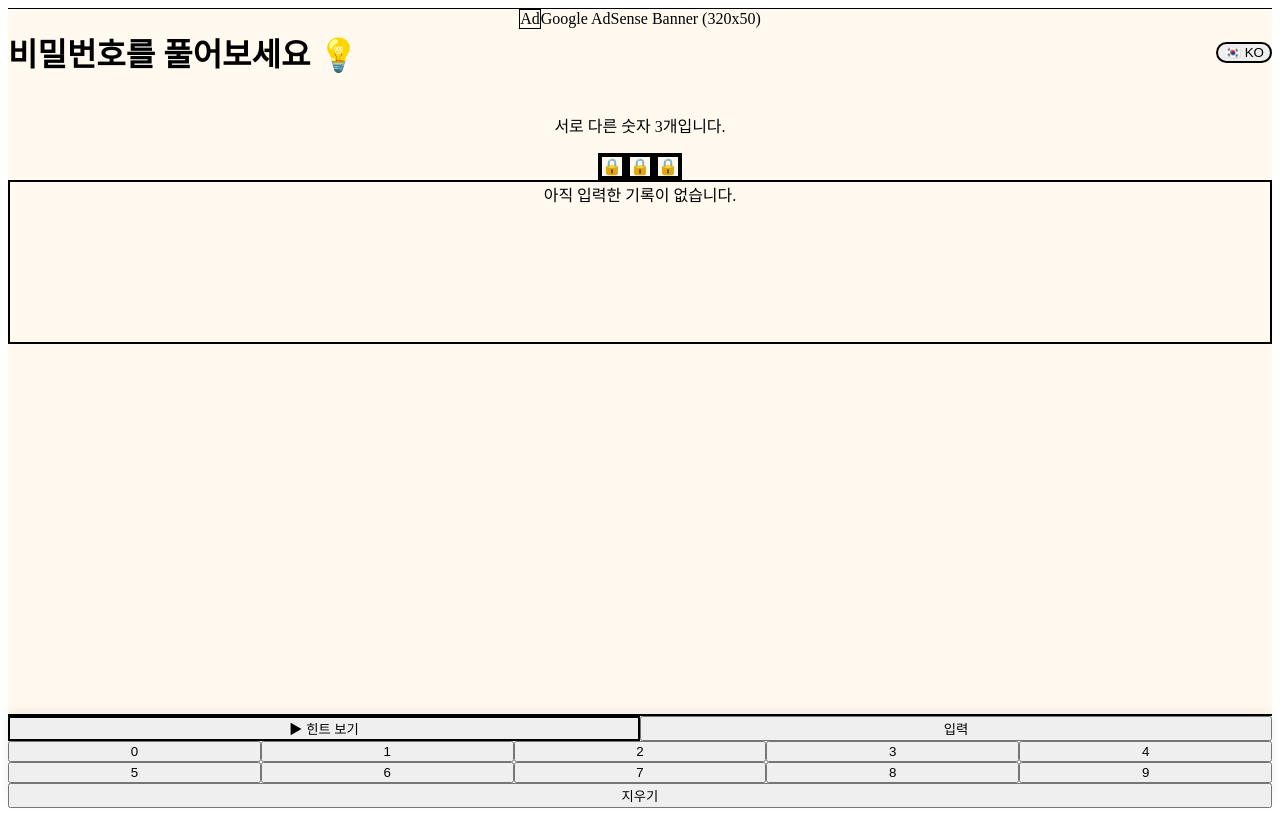
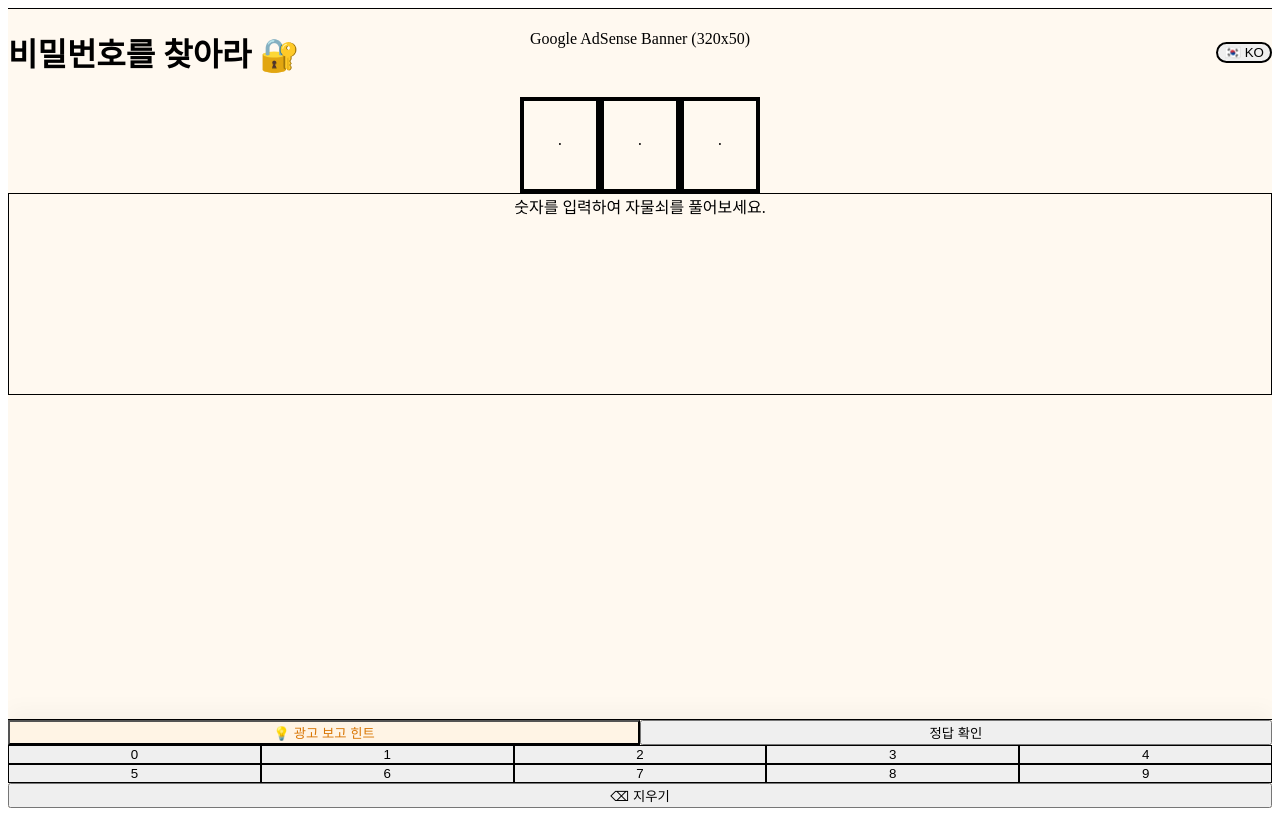
Before and after one commit to twotheg/number-match-puzzle, a Next.js app: page / in a window 1280 px wide. Built offline with nearby package versions, Linux system fonts and the light colour scheme.

Commit message:
Update page.tsx

```diff
--- a/app/page.tsx
+++ b/app/page.tsx
@@ -5,6 +5,8 @@ import { checkGuess, generateRandomSecret, getFeedbackMessage } from '@/utils/ga
 interface History {
   guess: string;
   message: string;
+  strikes: number;
+  balls: number;
 }
 
 export default function GamePage() {
@@ -13,17 +15,14 @@ export default function GamePage() {
   const [input, setInput] = useState('');
   const [history, setHistory] = useState<History[]>([]);
   const [isCleared, setIsCleared] = useState(false);
-  const [eliminated, setEliminated] = useState<string[]>([]); // 힌트로 지워진 숫자들
-  const [toastMsg, setToastMsg] = useState(''); // 상단 팝업 메시지
+  const [eliminated, setEliminated] = useState<string[]>([]);
+
+  // 임팩트 있는 팝업 상태 관리
+  const [resultPopup, setResultPopup] = useState<History | null>(null);
 
   useEffect(() => {
     setSecret(generateRandomSecret());
   }, []);
-
-  const showToast = (msg: string) => {
-    setToastMsg(msg);
-    setTimeout(() => setToastMsg(''), 3000);
-  };
 
   const handleKeyPress = (num: string) => {
     if (isCleared || input.length >= 3 || input.includes(num)) return;
@@ -34,15 +33,17 @@ export default function GamePage() {
 
   const handleGuess = () => {
     if (input.length !== 3) {
-      showToast(lang === 'ko' ? "3자리를 모두 입력해주세요." : "Please enter 3 digits.");
+      alert(lang === 'ko' ? "3자리를 모두 입력해주세요." : "Please enter 3 digits.");
       return;
     }
 
     const { strikes, balls } = checkGuess(secret, input);
     const message = getFeedbackMessage(strikes, balls, lang);
+    const newRecord = { guess: input, message, strikes, balls };
 
-    setHistory([{ guess: input, message }, ...history]);
-    showToast(message); // 팝업으로도 결과 띄우기
+    // 이력에 추가하고 팝업 띄우기
+    setHistory([newRecord, ...history]);
+    setResultPopup(newRecord);
     setInput('');
 
     if (strikes === 3) setIsCleared(true);
@@ -50,16 +51,22 @@ export default function GamePage() {
 
   const handleHint = () => {
     if (isCleared) return;
-    // 오답 숫자 중 아직 지워지지 않은 숫자 찾기
     const wrongDigits = ['0','1','2','3','4','5','6','7','8','9'].filter(d => !secret.includes(d) && !eliminated.includes(d));
 
     if (wrongDigits.length > 0) {
       alert(lang === 'ko' ? "🎥 광고를 시청합니다...\n(광고 시청 후 오답 숫자 1개가 제거됩니다!)" : "🎥 Watching Ad...\n(One wrong number will be removed!)");
       const toRemove = wrongDigits[Math.floor(Math.random() * wrongDigits.length)];
       setEliminated([...eliminated, toRemove]);
-      showToast(lang === 'ko' ? `힌트: 숫자 '${toRemove}'은(는) 정답이 아닙니다.` : `Hint: '${toRemove}' is not in the answer.`);
+
+      // 힌트 결과도 팝업으로
+      setResultPopup({
+        guess: 'HINT',
+        message: lang === 'ko' ? `숫자 '${toRemove}'은(는) 정답에 없습니다.` : `'${toRemove}' is not in the answer.`,
+        strikes: 0,
+        balls: 0
+      });
     } else {
-      showToast(lang === 'ko' ? "더 이상 지울 수 있는 오답이 없습니다." : "No more wrong numbers to remove.");
+      alert(lang === 'ko' ? "더 이상 지울 수 있는 오답이 없습니다." : "No more wrong numbers to remove.");
     }
   };
 
@@ -69,66 +76,98 @@ export default function GamePage() {
     setInput('');
     setEliminated([]);
     setIsCleared(false);
+    setResultPopup(null);
   };
 
   return (
     <div className="min-h-screen bg-[#FFF9F0] flex justify-center font-sans text-gray-800">
-      {/* 모바일 화면 사이즈 제한 */}
-      <div className="w-full max-w-md bg-[#FFF9F0] min-h-screen flex flex-col relative shadow-xl pb-20">
+      {/* 모바일 화면(갤럭시 S23 Ultra 비율)에 맞춘 컨테이너 */}
+      <div className="w-full max-w-md bg-[#FFF9F0] min-h-screen flex flex-col relative shadow-2xl overflow-hidden">
 
-        {/* 상단 헤더 & 한영 변환 */}
-        <div className="flex justify-between items-center p-5 pt-8">
+        {/* 결과 팝업 오버레이 (클릭 시 닫힘) */}
+        {resultPopup && (
+          <div
+            className="absolute inset-0 bg-black/70 z-50 flex items-center justify-center p-6 backdrop-blur-sm transition-opacity cursor-pointer"
+            onClick={() => setResultPopup(null)}
+          >
+            <div className="bg-white p-8 rounded-3xl shadow-2xl text-center transform scale-105 transition-transform w-full max-w-[320px] animate-bounce-short">
+              {resultPopup.guess === 'HINT' ? (
+                <div className="text-6xl mb-4">💡</div>
+              ) : (
+                <div className="flex justify-center gap-2 mb-4">
+                  {resultPopup.guess.split('').map((n, i) => (
+                    <span key={i} className="w-12 h-14 bg-gray-800 text-white rounded-lg flex items-center justify-center text-3xl font-black">{n}</span>
+                  ))}
+                </div>
+              )}
+
+              {resultPopup.guess !== 'HINT' && (
+                <h2 className="text-4xl font-black mb-2 text-gray-800">
+                  {resultPopup.strikes === 3 ? 'CLEAR!' : resultPopup.strikes === 0 && resultPopup.balls === 0 ? 'OUT!' : `${resultPopup.strikes}S ${resultPopup.balls}B`}
+                </h2>
+              )}
+
+              <p className="text-lg font-bold text-gray-600 mb-8 break-keep">{resultPopup.message}</p>
+              <p className="text-sm text-gray-400 animate-pulse bg-gray-100 py-2 rounded-full">
+                {lang === 'ko' ? '화면을 터치하여 계속하기' : 'Tap anywhere to continue'}
+              </p>
+            </div>
+          </div>
+        )}
+
+        {/* 상단 헤더 */}
+        <div className="flex justify-between items-center p-5 pt-8 z-10">
           <h1 className="text-2xl font-black text-gray-900 tracking-tight">
-            {lang === 'ko' ? '비밀번호를 풀어보세요 💡' : 'Crack the Password 💡'}
+            {lang === 'ko' ? '비밀번호를 찾아라 🔐' : 'Crack the Code 🔐'}
           </h1>
           <button
             onClick={() => setLang(lang === 'ko' ? 'en' : 'ko')}
-            className="px-3 py-1 bg-white border-2 border-gray-300 rounded-full text-xs font-bold shadow-sm"
+            className="px-3 py-1 bg-white border-2 border-gray-300 rounded-full text-xs font-bold shadow-sm active:bg-gray-100"
           >
             {lang === 'ko' ? '🇰🇷 KO' : '🇺🇸 EN'}
           </button>
         </div>
 
-        {/* 토스트 팝업 */}
-        {toastMsg && (
-          <div className="absolute top-24 left-1/2 transform -translate-x-1/2 bg-gray-800 text-white px-6 py-3 rounded-full text-sm font-semibold shadow-lg w-max max-w-[90%] text-center z-50 animate-bounce">
-            {toastMsg}
-          </div>
-        )}
-
-        <div className="flex-1 overflow-y-auto px-5 scrollbar-hide">
-          <p className="text-center font-bold text-gray-600 mb-6">
-            {lang === 'ko' ? '서로 다른 숫자 3개입니다.' : '3 unique digits.'}
-          </p>
-
+        <div className="flex-1 overflow-y-auto px-5 pb-4 scrollbar-hide z-10">
           {/* 자물쇠 UI */}
           <div className="flex justify-center gap-3 mb-6">
             {[0, 1, 2].map((idx) => (
-              <div key={idx} className={`w-16 h-20 rounded-2xl flex items-center justify-center text-4xl font-black border-4 shadow-sm transition-all duration-300 ${isCleared ? 'bg-green-400 border-green-500 text-white' : 'bg-gray-800 border-gray-900 text-white'}`}>
-                {isCleared ? secret[idx] : (input[idx] || '🔒')}
+              <div key={idx} className={`w-[72px] h-[88px] rounded-2xl flex items-center justify-center text-5xl font-black border-4 shadow-sm transition-all duration-300 ${isCleared ? 'bg-green-400 border-green-500 text-white' : 'bg-gray-800 border-gray-900 text-white'}`}>
+                {isCleared ? secret[idx] : (input[idx] || '·')}
               </div>
             ))}
           </div>
 
-          {/* 이력 리스트 (예시 사진 스타일 적용) */}
-          <div className="border-2 border-gray-800 rounded-2xl bg-white p-4 min-h-[160px] shadow-sm mb-6">
+          {/* 이력 리스트 (좌측: 숫자, 우측: 결과) */}
+          <div className="bg-white rounded-2xl p-4 min-h-[200px] shadow-sm border border-gray-200">
             {history.length === 0 ? (
-              <div className="text-center text-gray-400 py-10 font-medium">
-                {lang === 'ko' ? '아직 입력한 기록이 없습니다.' : 'No attempts yet.'}
+              <div className="text-center text-gray-400 py-12 font-medium">
+                {lang === 'ko' ? '숫자를 입력하여 자물쇠를 풀어보세요.' : 'Enter digits to unlock.'}
               </div>
             ) : (
-              <ul className="space-y-4">
+              <ul className="space-y-3">
                 {history.map((h, i) => (
-                  <li key={i} className="flex flex-col sm:flex-row justify-between items-start sm:items-center border-b border-gray-100 pb-3 last:border-0">
-                    <span className="text-sm font-bold text-gray-700 flex-1 leading-snug">
-                      • {h.message}
-                    </span>
-                    <div className="flex gap-1 mt-2 sm:mt-0">
+                  <li key={i} className="flex justify-between items-center border-b border-gray-100 pb-3 last:border-0">
+                    {/* 좌측: 입력한 숫자 박스 */}
+                    <div className="flex gap-2">
                       {h.guess.split('').map((num, idx) => (
-                        <span key={idx} className="w-8 h-8 border-2 border-gray-800 rounded flex items-center justify-center font-bold text-lg">
+                        <span key={idx} className="w-10 h-10 bg-gray-100 border border-gray-300 text-gray-800 rounded-lg flex items-center justify-center font-black text-xl shadow-inner">
                           {num}
                         </span>
                       ))}
+                    </div>
+                    {/* 우측: 스트라이크/볼 스코어 */}
+                    <div className="flex gap-2 font-black text-lg">
+                      {h.strikes === 3 ? (
+                        <span className="text-green-500">CLEAR</span>
+                      ) : h.strikes === 0 && h.balls === 0 ? (
+                        <span className="text-red-500">OUT</span>
+                      ) : (
+                        <>
+                          {h.strikes > 0 && <span className="text-blue-600">{h.strikes}S</span>}
+                          {h.balls > 0 && <span className="text-orange-500">{h.balls}B</span>}
+                        </>
+                      )}
                     </div>
                   </li>
                 ))}
@@ -137,18 +176,18 @@ export default function GamePage() {
           </div>
         </div>
 
-        {/* 조작부 (커스텀 숫자 키패드 & 액션) */}
-        <div className="bg-white rounded-t-3xl border-t-2 border-gray-200 p-5 pb-8 shadow-[0_-4px_10px_rgba(0,0,0,0.05)]">
+        {/* 하단 키패드 영역 */}
+        <div className="bg-white rounded-t-3xl border-t border-gray-200 p-5 pb-20 shadow-[0_-10px_20px_rgba(0,0,0,0.03)] z-10">
           <div className="flex justify-between mb-4">
-            <button onClick={handleHint} className="flex-1 mr-2 bg-yellow-100 border-2 border-yellow-400 text-yellow-800 py-3 rounded-xl font-bold flex items-center justify-center gap-1 shadow-sm active:scale-95 transition-transform">
-              ▶ {lang === 'ko' ? '힌트 보기' : 'Hint'}
+            <button onClick={handleHint} className="flex-1 mr-2 bg-[#FFF4E5] text-[#D97706] py-3.5 rounded-xl font-bold flex items-center justify-center gap-1 shadow-sm active:scale-95 transition-transform">
+              💡 {lang === 'ko' ? '광고 보고 힌트' : 'Ad for Hint'}
             </button>
-            <button onClick={isCleared ? resetGame : handleGuess} className="flex-1 ml-2 bg-gray-800 text-white py-3 rounded-xl font-bold text-lg shadow-md active:scale-95 transition-transform">
-              {isCleared ? (lang === 'ko' ? '다음 스테이지' : 'Next Stage') : (lang === 'ko' ? '입력' : 'Enter')}
+            <button onClick={isCleared ? resetGame : handleGuess} className={`flex-1 ml-2 text-white py-3.5 rounded-xl font-black text-lg shadow-md active:scale-95 transition-transform ${isCleared ? 'bg-green-500' : 'bg-gray-800'}`}>
+              {isCleared ? (lang === 'ko' ? '다음 스테이지' : 'Next Stage') : (lang === 'ko' ? '정답 확인' : 'Check')}
             </button>
           </div>
 
-          <div className="grid grid-cols-5 gap-2">
+          <div className="grid grid-cols-5 gap-2.5">
             {['0','1','2','3','4','5','6','7','8','9'].map((num) => {
               const isEliminated = eliminated.includes(num);
               return (
@@ -157,7 +196,7 @@ export default function GamePage() {
                   onClick={() => handleKeyPress(num)}
                   disabled={isEliminated || isCleared}
                   className={`py-4 rounded-xl text-2xl font-black transition-all ${
-                    isEliminated ? 'bg-gray-100 text-gray-300 line-through' : 'bg-gray-100 text-gray-800 active:bg-gray-200 shadow-sm'
+                    isEliminated ? 'bg-gray-100 text-gray-300 line-through opacity-50' : 'bg-gray-50 border border-gray-200 text-gray-800 active:bg-gray-200 shadow-sm'
                   }`}
                 >
                   {num}
@@ -165,15 +204,14 @@ export default function GamePage() {
               );
             })}
           </div>
-          <button onClick={handleDelete} className="w-full mt-2 py-3 bg-red-50 text-red-500 rounded-xl font-bold active:bg-red-100">
-             {lang === 'ko' ? '지우기' : 'Delete'}
+          <button onClick={handleDelete} className="w-full mt-3 py-3.5 bg-red-50 text-red-500 rounded-xl font-bold active:bg-red-100 flex items-center justify-center gap-1">
+             ⌫ {lang === 'ko' ? '지우기' : 'Delete'}
           </button>
         </div>
 
-        {/* 하단 고정 Google AdSense 영역 (Mockup) */}
-        <div className="absolute bottom-0 w-full h-16 bg-gray-200 flex items-center justify-center text-gray-500 text-xs font-bold border-t border-gray-300 z-10">
-          <span className="bg-white px-2 py-1 rounded shadow-sm border border-gray-300">Ad</span>
-          <span className="ml-2">Google AdSense Banner (320x50)</span>
+        {/* 최하단 Google AdSense 배너 영역 */}
+        <div className="absolute bottom-0 w-full h-[60px] bg-gray-100 flex items-center justify-center text-gray-400 text-xs font-bold border-t border-gray-200 z-20">
+          Google AdSense Banner (320x50)
         </div>
 
       </div>
```
